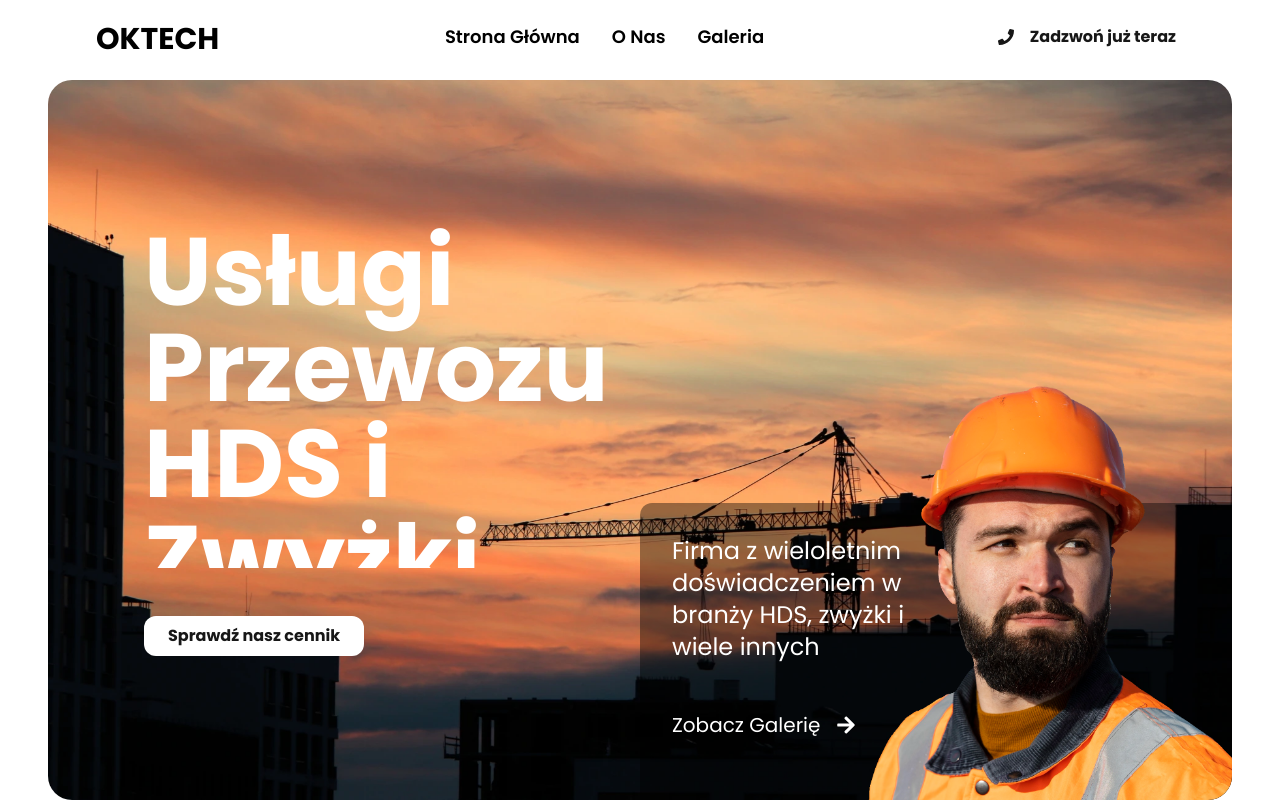
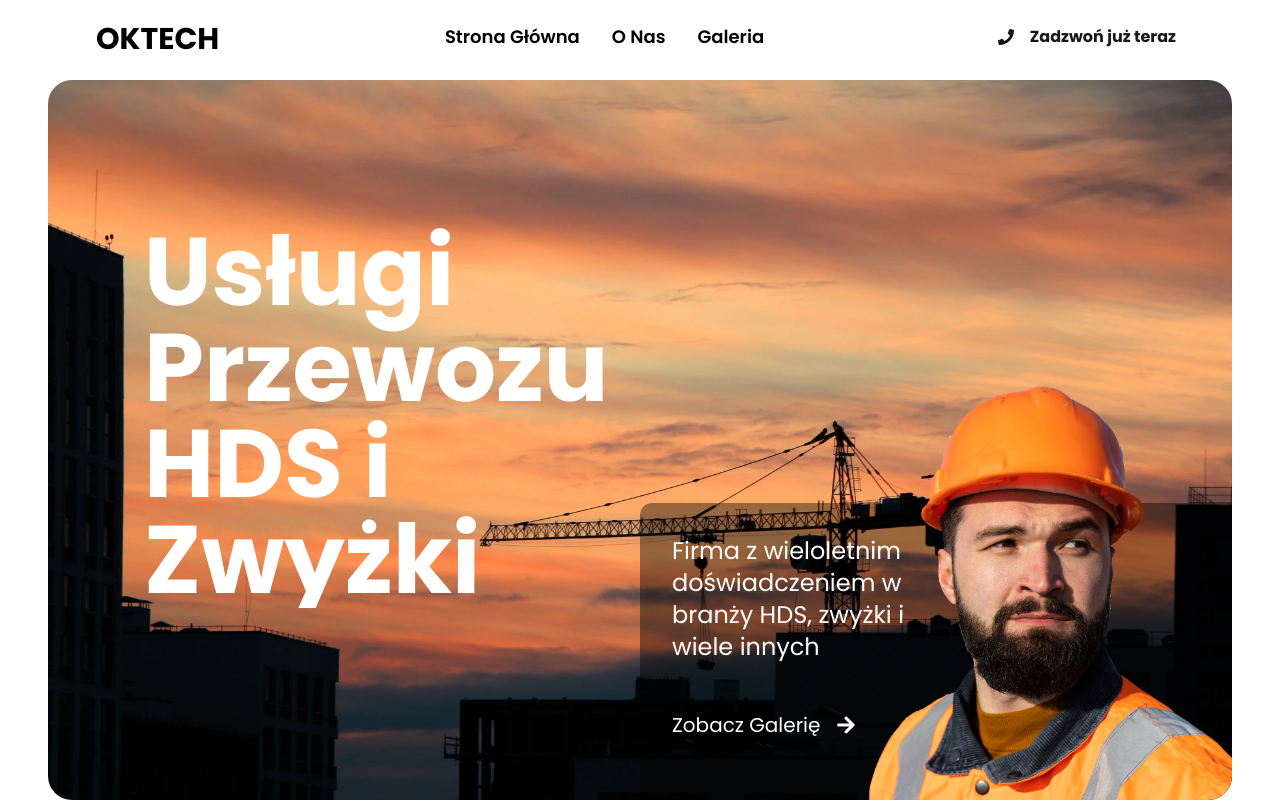
Before and after one commit to k0wal45/oktech-hds, a Next.js app: page / in a window 1280 px wide. Shown: the top 802 px of the page. Built offline with nearby package versions, Linux system fonts and the light colour scheme.

Commit message:
Update Hero.tsx

```diff
--- a/components/Hero/Hero.tsx
+++ b/components/Hero/Hero.tsx
@@ -16,16 +16,6 @@ const Hero = () => {
           </h1>
         </Reveal>
 
-        <Link
-          href="/cennik"
-          className="py-2 px-6 bg-transparent text-center text-neutral-900 font-bold transition-all duration-300 bg-white rounded-xl
-            flex items-center justify-center gap-4
-            hover:bg-gray-200
-            active:translate-x-[4px] active:translate-y-[4px] active:shadow-none
-            "
-        >
-          Sprawdź nasz cennik
-        </Link>
       </section>
 
       <section className=" flex items-end justify-end">
```
